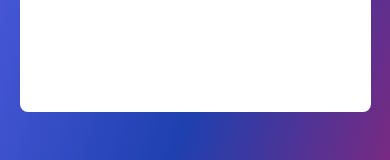
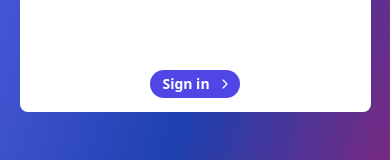
Before and after one commit to mamun-prodhan/stripe-menu, a React (Vite) app: page / in a window 390 px wide. Both pictures are taken after a click on the element 338 px from the left and 48 px from the top of the page. Shown: the part 508-668 px from the top of the page. Built offline with nearby package versions, Linux system fonts and the light colour scheme.

Commit message:
margin padding modified

```diff
--- a/src/components/Navbar/Navbar.jsx
+++ b/src/components/Navbar/Navbar.jsx
@@ -147,6 +147,19 @@ const Navbar = () => {
                     ></ProductSubMenuMobile>
                   </div>
                 </div>
+                <div className="mt-36">
+                  <Link to="/">
+                    <button className="flex mx-auto items-center gap-2 text-sm ps-3 pe-2 py-1 group font-semibold rounded-full bg-indigo-600 hover:bg-black duration-300">
+                      <span>Sign in</span>
+                      <span className="block group-hover:hidden hover:duration-300">
+                        <IoIosArrowForward />
+                      </span>
+                      <span className="hidden group-hover:block hover:duration-300">
+                        <IoMdArrowForward />
+                      </span>
+                    </button>
+                  </Link>
+                </div>
               </div>
             </div>
           )}
--- a/src/components/ProductSubMenuMobile/ProductSubMenuMobile.jsx
+++ b/src/components/ProductSubMenuMobile/ProductSubMenuMobile.jsx
@@ -215,7 +215,7 @@ const ProductSubMenuMobile = ({ activeProductMobile, handleClick }) => {
             ))}
           </div>
 
-          <div className="my-10">
+          <div className="mt-20">
             <Link to="/">
               <button className="flex mx-auto items-center gap-2 text-sm ps-3 pe-2 py-1 group font-semibold rounded-full bg-indigo-600 hover:bg-black duration-300">
                 <span>Sign in</span>
@@ -248,7 +248,7 @@ const ProductSubMenuMobile = ({ activeProductMobile, handleClick }) => {
               <ProductSubMenus key={index} item={item} />
             ))}
           </div>
-          <div className="my-10">
+          <div className="mt-20">
             <Link to="/">
               <button className="flex mx-auto items-center gap-2 text-sm ps-3 pe-2 py-1 group font-semibold rounded-full bg-indigo-600 hover:bg-black duration-300">
                 <span>Sign in</span>
@@ -264,7 +264,7 @@ const ProductSubMenuMobile = ({ activeProductMobile, handleClick }) => {
         </div>
       )}
       {activeProductMobile === "btn3" && (
-        <div className=" w-[100%] top-0 right-0 rounded-lg p-4 bg-white absolute">
+        <div className=" w-[100%] h-[600px] top-0 right-0 rounded-lg p-4 bg-white absolute">
           <div>
             <button
               className="flex items-center gap-2 text-indigo-500"
@@ -281,7 +281,7 @@ const ProductSubMenuMobile = ({ activeProductMobile, handleClick }) => {
               <ProductSubMenus key={index} item={item} />
             ))}
           </div>
-          <div className="my-10">
+          <div className="mt-48">
             <Link to="/">
               <button className="flex mx-auto items-center gap-2 text-sm ps-3 pe-2 py-1 group font-semibold rounded-full bg-indigo-600 hover:bg-black duration-300">
                 <span>Sign in</span>
```
